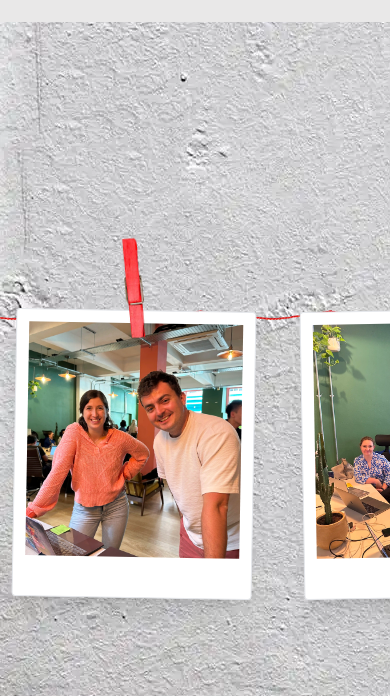
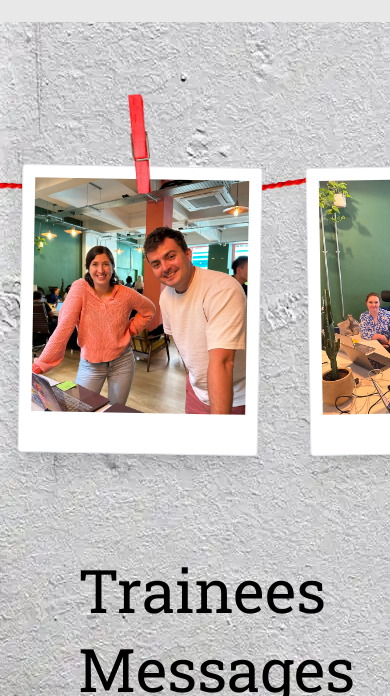
Before and after one commit to ShayanMahnam/volunteer-week, a Next.js app: page / in a window 390 px wide. Shown: the part 729-1425 px from the top of the page. Built offline with nearby package versions, Linux system fonts and the light colour scheme.

Commit message:
Fixed css, changed images

```diff
--- a/components/Carousel.tsx
+++ b/components/Carousel.tsx
@@ -10,11 +10,29 @@ const Carousel: React.FC = () => {
   ];
 
   return (
-    <div className="relative py-48 overflow-x-hidden">
+    <div className="relative py-12 overflow-x-hidden md:py-24 lg:py-36">
       <div className="rope-container">
         <div className="absolute rope top-[6rem]">
-          <img src="/media/pictures/rope_x3.webp" alt="Rope" />
-          <img src="/media/pictures/rope_x3.webp" alt="Rope" />
+          <img
+            className="md:hidden"
+            src="/media/pictures/rope.webp"
+            alt="Rope"
+          />
+          <img
+            className="md:hidden"
+            src="/media/pictures/rope.webp"
+            alt="Rope"
+          />
+          <img
+            className="hidden md:block"
+            src="/media/pictures/rope_x3.webp"
+            alt="Rope"
+          />
+          <img
+            className="hidden md:block"
+            src="/media/pictures/rope_x3.webp"
+            alt="Rope"
+          />
         </div>
       </div>
       <Marquee>
@@ -43,112 +61,6 @@ const Carousel: React.FC = () => {
             </div>
           </div>
         ))}
-        {/* <div className="relative w-60 h-96">
-            <img
-              className="absolute top-0 left-1/2 transform -translate-x-1/2 rotate-[-5.67deg] z-10 w-[100px] h-auto"
-              src="/media/img/Photo_pin.webp"
-              alt="pin"
-            />
-            <div className="absolute z-0 top-12 pb-10 px-3 pt-3 m-6 w-60 h-72 border rounded bg-white shadow-xl rotate-1">
-              <div
-                className="w-full h-full bg-cover bg-center"
-                style={{
-                  backgroundImage:
-                    'url("https://res.cloudinary.com/dhfp1rz0p/image/upload/f_auto,q_auto/v1684436018/volunteers/2_cl8bxd.webp")',
-                }}
-              ></div>
-            </div>
-          </div>
-          <div className="pb-10 px-3 pt-3 m-6 w-60 h-72 border rounded bg-white shadow-xl -rotate-1">
-            <div
-              className="w-full h-full bg-cover bg-center"
-              style={{
-                backgroundImage:
-                  'url("https://res.cloudinary.com/dhfp1rz0p/image/upload/f_auto,q_auto/v1684436017/volunteers/10_ppg9rw.webp")',
-              }}
-            ></div>
-          </div>
-          <div className="pb-10 px-3 pt-3 m-6 w-60 h-72 border rounded bg-white shadow-xl rotate-1">
-            <div
-              className="w-full h-full bg-cover bg-center"
-              style={{
-                backgroundImage:
-                  'url("https://res.cloudinary.com/dhfp1rz0p/image/upload/f_auto,q_auto/v1684436018/volunteers/9_fhlnns.webp")',
-              }}
-            ></div>
-          </div>
-          <div className="pb-10 px-3 pt-3 m-6 w-60 h-72 border rounded bg-white shadow-xl -rotate-1">
-            <div
-              className="w-full h-full bg-cover bg-center"
-              style={{
-                backgroundImage:
-                  'url("https://res.cloudinary.com/dhfp1rz0p/image/upload/f_auto,q_auto/v1684436018/volunteers/1_tct4vb.webp")',
-              }}
-            ></div>
-          </div>
-          <div className="pb-10 px-3 pt-3 m-6 w-60 h-72 border rounded bg-white shadow-xl rotate-1">
-            <div
-              className="w-full h-full bg-cover bg-center"
-              style={{
-                backgroundImage:
-                  'url("https://res.cloudinary.com/dhfp1rz0p/image/upload/f_auto,q_auto/v1684436018/volunteers/4_fgkfo9.webp")',
-              }}
-            ></div>
-          </div>
-          <div className="pb-10 px-3 pt-3 m-6 w-60 h-72 border rounded bg-white shadow-xl -rotate-1">
-            <div
-              className="w-full h-full bg-cover bg-center"
-              style={{
-                backgroundImage:
-                  'url("https://res.cloudinary.com/dhfp1rz0p/image/upload/f_auto,q_auto/v1684436018/volunteers/3_l1rc0l.webp")',
-              }}
-            ></div>
-          </div>
-          <div className="pb-10 px-3 pt-3 m-6 w-60 h-72 border rounded bg-white shadow-xl rotate-1">
-            <div
-              className="w-full h-full bg-cover bg-center"
-              style={{
-                backgroundImage:
-                  'url("https://res.cloudinary.com/dhfp1rz0p/image/upload/f_auto,q_auto/v1684436018/volunteers/5_frpq5o.webp")',
-              }}
-            ></div>
-          </div>
-          <div className="pb-10 px-3 pt-3 m-6 w-60 h-72 border rounded bg-white shadow-xl -rotate-1">
-            <div
-              className="w-full h-full bg-cover bg-center"
-              style={{
-                backgroundImage:
-                  'url("https://res.cloudinary.com/dhfp1rz0p/image/upload/f_auto,q_auto/v1684436018/volunteers/11_djbrih.webp")',
-              }}
-            ></div>
-          </div>
-          <div className="pb-10 px-3 pt-3 m-6 w-60 h-72 border rounded bg-white shadow-xl rotate-1">
-            <div
-              className="w-full h-full bg-cover bg-center"
-              style={{
-                backgroundImage:
-                  'url("https://res.cloudinary.com/dhfp1rz0p/image/upload/f_auto,q_auto/v1684436018/volunteers/7_ngtfe9.webp")',
-              }}
-            ></div>
-          </div>
-          <div className="pb-10 px-3 pt-3 m-6 w-60 h-72 border rounded bg-white shadow-xl -rotate-1">
-            <div
-              className="w-full h-full bg-cover bg-center"
-              style={{
-                backgroundImage:
-                  'url("https://res.cloudinary.com/dhfp1rz0p/image/upload/f_auto,q_auto/v1684436018/volunteers/6_ce55hw.webp")',
-              }}
-            ></div>
-          </div>
-          <div className="pb-10 px-3 pt-3 m-6 w-60 h-72 border rounded bg-white shadow-xl rotate-1">
-            <div
-              className="w-full h-full bg-cover bg-center"
-              style={{
-                backgroundImage:
-                  'url("https://res.cloudinary.com/dhfp1rz0p/image/upload/f_auto,q_auto/v1684436018/volunteers/8_b5hlzt.webp")',
-              }}
-            ></div>
-          </div> */}
       </Marquee>
     </div>
   );
--- a/components/ModalMessages.tsx
+++ b/components/ModalMessages.tsx
@@ -24,6 +24,7 @@ const ModalMessages: React.FC<ModalMessagesProps> = ({
   }
 
   return (
+    <>
       <div className="fixed inset-0 z-50 flex items-center justify-center bg-black bg-opacity-50">
         <div className="paper h-[550px] w-[250px] sm:w-[350px] md:w-[450px]">
           <div className="lines bg-white">
@@ -48,6 +49,7 @@ const ModalMessages: React.FC<ModalMessagesProps> = ({
           <div className="holes hole-bottom"></div>
         </div>
       </div>
+    </>
   );
 };
 
--- a/styles/DragAndDropArea.css
+++ b/styles/DragAndDropArea.css
@@ -147,7 +147,7 @@ h1 {
   line-height: 31px;
   font-family: "Shadows Into Light", cursive;
   font-size: 20px;
-  overflow: hidden;
+  overflow: scroll;
   outline: none;
 }
 .holes {
--- a/styles/GreenBoard.css
+++ b/styles/GreenBoard.css
@@ -1,5 +1,3 @@
-@import url("https://fonts.googleapis.com/css?family=Permanent+Marker");
-
 .green-container {
   position: relative;
   width: 100vw;
```
Also changed, not shown: styles/globals.css (+0 -18 lines), public/media/pictures/rope.webp (added), public/media/pictures/wall-bg.webp. Lines whose indentation alone changed are shown as unchanged.
